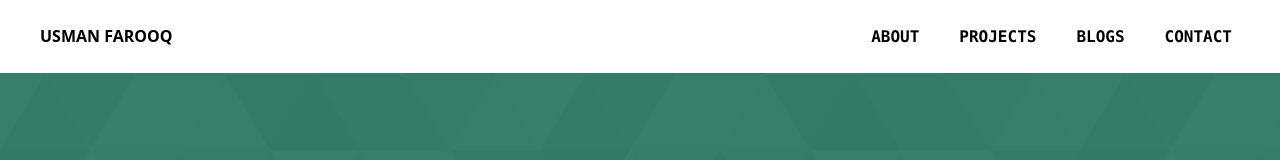
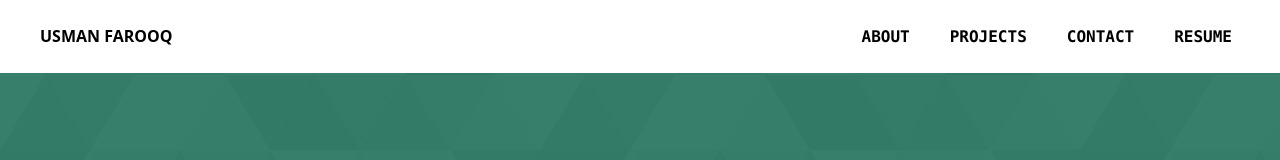
Before and after one commit to muf002/portfolio, a Next.js app: page / in a window 1280 px wide. Shown: the top 160 px of the page. Built offline with nearby package versions, Linux system fonts and the light colour scheme.

Commit message:
updated navbar

```diff
--- a/app/components/Header.tsx
+++ b/app/components/Header.tsx
@@ -28,14 +28,14 @@ export const Header = () => {
                 </a>
               </li>
               <li className="hover:text-purple-500">
-                <Link href="/contact" className="block pl-5 pr-5">
-                  BLOGS
-                </Link>
-              </li>
-              <li className="hover:text-purple-500">
                 <a href="/#contact" className="block pl-5 pr-5">
                   CONTACT
                 </a>
+              </li>
+              <li className="hover:text-purple-500">
+                <Link href="/contact" className="block pl-5 pr-5">
+                  RESUME
+                </Link>
               </li>
             </ul>
           </div>
@@ -77,13 +77,16 @@ export const Header = () => {
                 </Link>
               </li>
               <li className="border-b border-solid w-full text-right">
-                <Link href="/contact" className="block py-5 px-5">
-                  BLOGS
+                <Link
+                  href="/#contact"
+                  className="block py-5 px-5"
+                  onClick={() => setIsMenuOpen(!isMenuOpen)}>
+                    CONTACT
                 </Link>
               </li>
               <li className="border-b border-solid w-full text-right">
                 <Link href="/contact" className="block py-5 px-5">
-                  CONTACT
+                  REUSME
                 </Link>
               </li>
             </ul>
```
